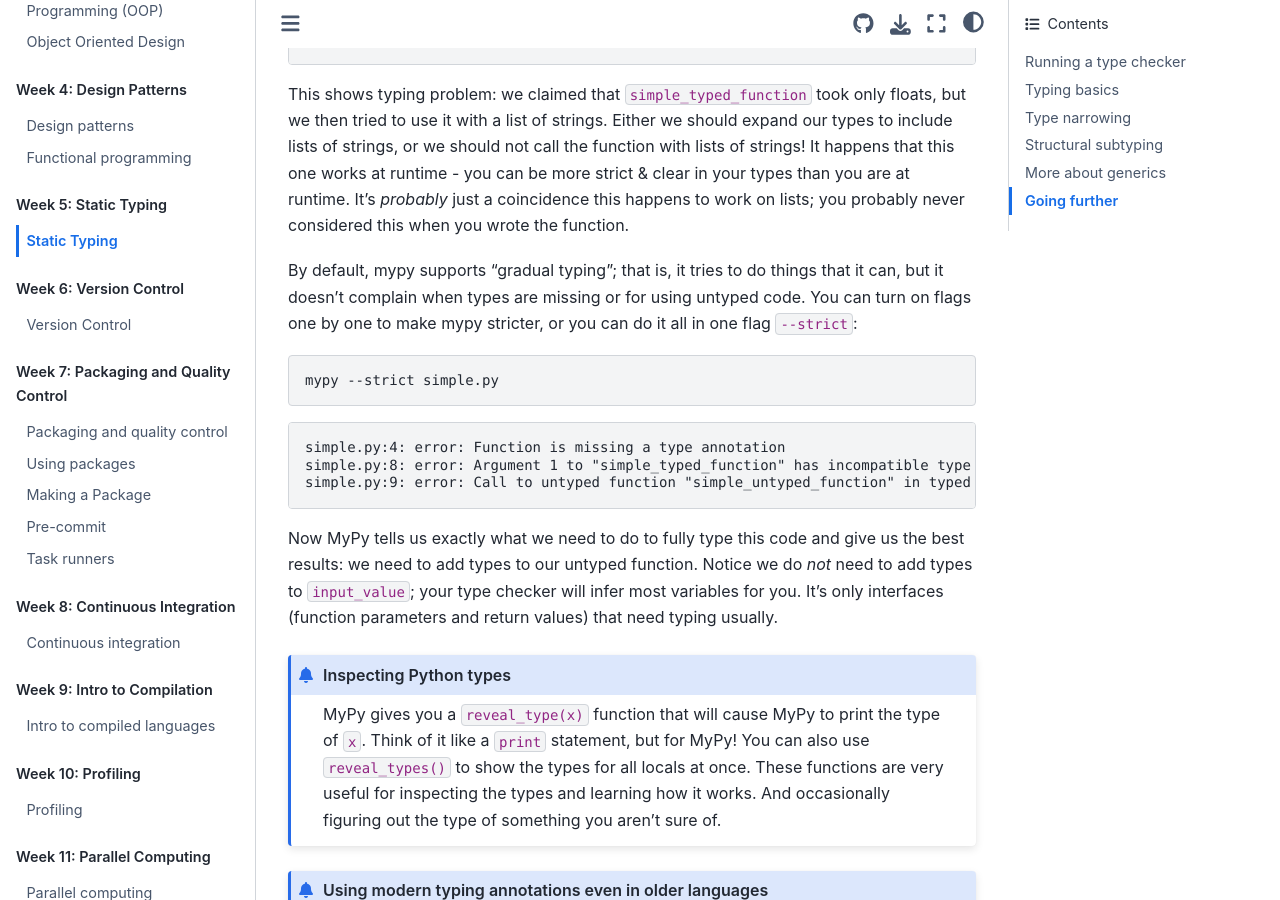
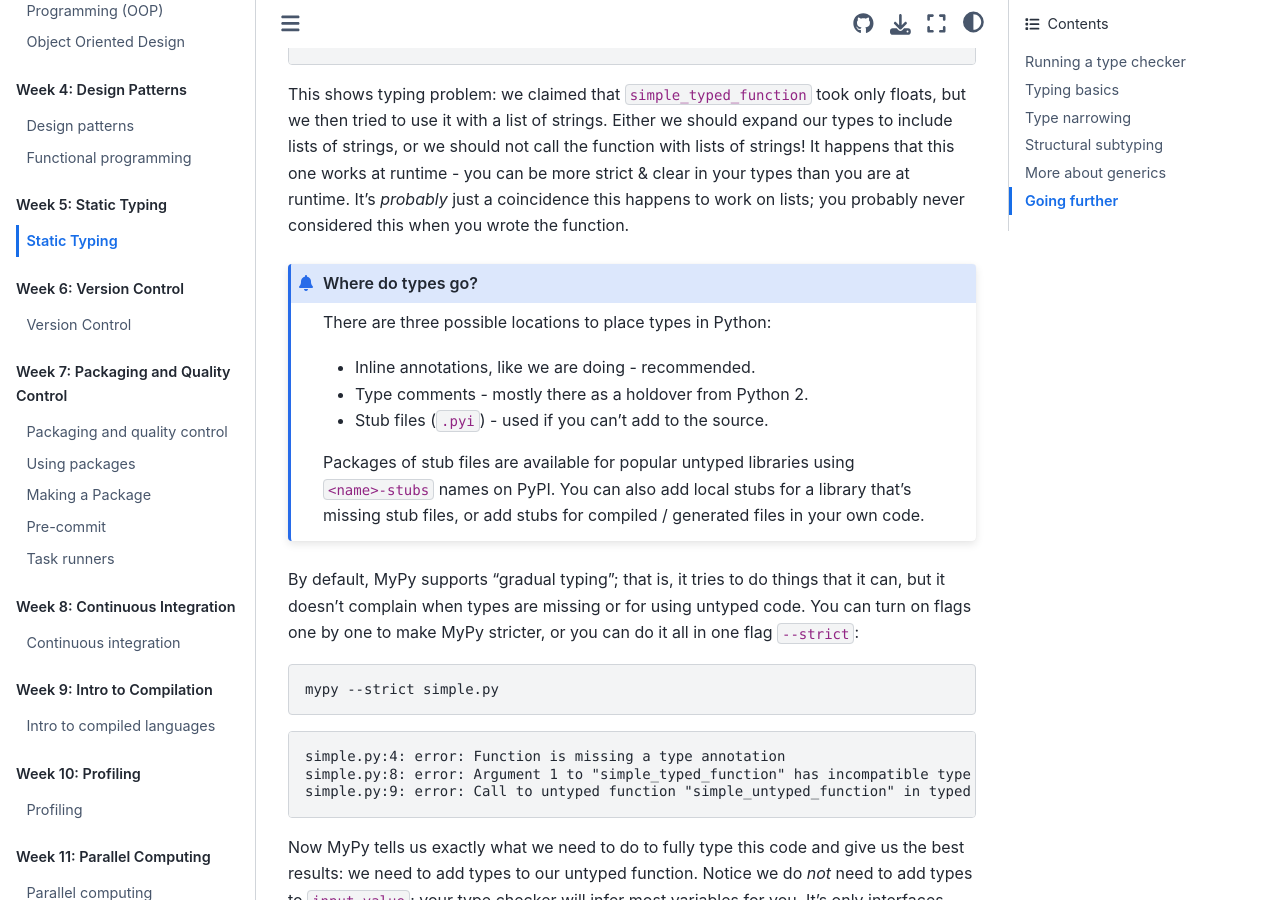
Before and after one commit to se-for-sci/se-for-sci.github.io, a Jupyter Book: the page built from content/week5/typing.md, in a window 1280 px wide and 900 px high, scrolled down 2701 px. Built offline with Jupyter Book 1.0.4 settings and Sphinx 7.4.7 and the Sphinx Book theme 1.1.4, drawn with Linux system fonts in a browser that asks for light colours; some of the changed text lies outside the part shown.

Commit message:
fix: add mention of type comments and pyi
Signed-off-by: Henry Schreiner <henryschreineriii@gmail.com>

````diff
--- a/content/week5/typing.md
+++ b/content/week5/typing.md
@@ -127,9 +127,21 @@ more strict & clear in your types than you are at runtime. It's _probably_ just
 a coincidence this happens to work on lists; you probably never considered this
 when you wrote the function.
 
-By default, mypy supports "gradual typing"; that is, it tries to do things that
+```{admonition} Where do types go?
+There are three possible locations to place types in Python:
+* Inline annotations, like we are doing - recommended.
+* Type comments - mostly there as a holdover from Python 2.
+* Stub files (`.pyi`) - used if you can't add to the source.
+
+Packages of stub files are available for popular untyped libraries using
+`<name>-stubs` names on PyPI. You can also add local stubs for a library that's
+missing stub files, or add stubs for compiled / generated files in your own
+code.
+```
+
+By default, MyPy supports "gradual typing"; that is, it tries to do things that
 it can, but it doesn't complain when types are missing or for using untyped
-code. You can turn on flags one by one to make mypy stricter, or you can do it
+code. You can turn on flags one by one to make MyPy stricter, or you can do it
 all in one flag `--strict`:
 
 ```bash
@@ -217,6 +229,16 @@ x.nonexistent()  # type: ignore[attr-defined]
 Only use this as a last resort, but here are places where you need to use this,
 especially if your code is not fully typed yet. The reason is optional, but
 recommended.
+
+```{admonition} Lying about types
+In a compiled language, you have to make the types work. But since they are
+optional in Python and only checked by an optional step, you can simply disable
+them on a line or a file if you need to. In fact, you can even lie about types.
+You can claim something only takes fewer types than it really could take, you
+can not include something that only exists for backward compatibility or is
+deprecated, etc - all things you could not do in a compiled language. In
+general, you should be more strict with typing that with runtime.
+```
 
 ## Typing basics
 
@@ -411,7 +433,7 @@ def f(x: str | None) -> None:
 The first `reveal_type` will print `str`, since `None` can not be in this
 branch; it can't be truthy. The second `reveal_type` will print `str | None`,
 since `None` must be falsey, and `str` might be if it's the empty string.
-Technically, since mypy shows the old syntax, this is exactly what it prints:
+Technically, since MyPy shows the old syntax, this is exactly what it prints:
 
 ```output
 tmp.py:3: note: Revealed type is "builtins.str"
@@ -546,7 +568,7 @@ same problem if they hold a reference/pointer that is mutable.
 
 `Final` is a shorthand for `Final[Literal[3]]` in this case. You can explicitly
 include the type if you want (and this is not considered an unspecified generic
-when you turn on the matching flag in mypy, since it's not assuming `Any` for
+when you turn on the matching flag in MyPy, since it's not assuming `Any` for
 the parameter). Some type checkers (PyLance) treat this a little differently
 when unspecified, so specifying the type when you have a container is mildly
 recommended.
@@ -1026,7 +1048,7 @@ Note: don't just return `"Vector"`. That will be incorrect if someone subclasses
 
 If you fully statically type your codebase, then you can try `mypyc`. This
 compiles your Python into a compiled language and can give you a speed boost,
-ranging from 2-5x. This is used on mypy itself, and on the black code formatter.
+ranging from 2-5x. This is used on MyPy itself, and on the black code formatter.
 Results may vary, and it's not as fast as normal compiled code, but it could be
 very useful and basically free once you are statically typed.
 
````
Also changed, not shown: other parts of content/week5/typing.md (+1 -1 lines).
